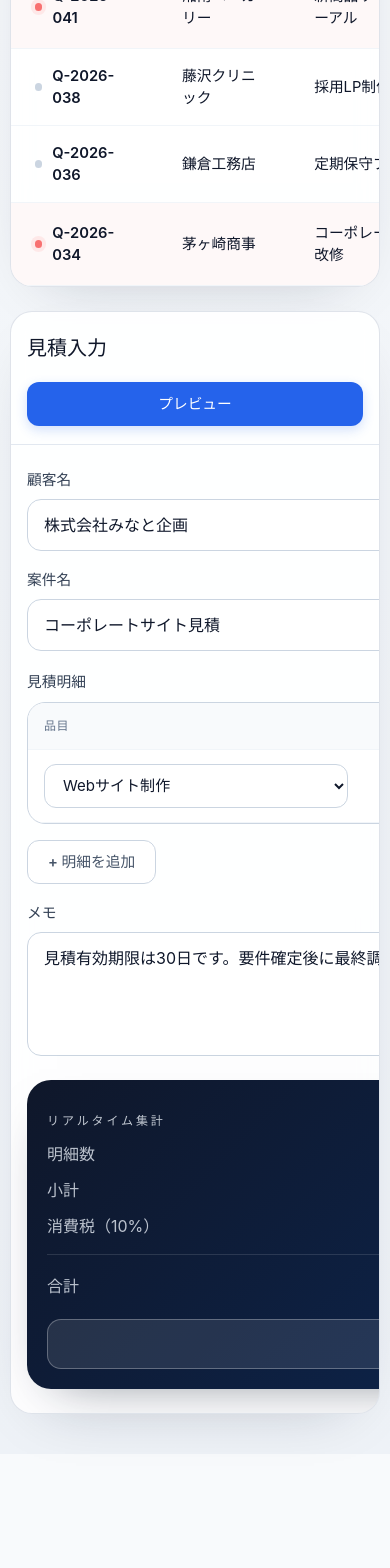
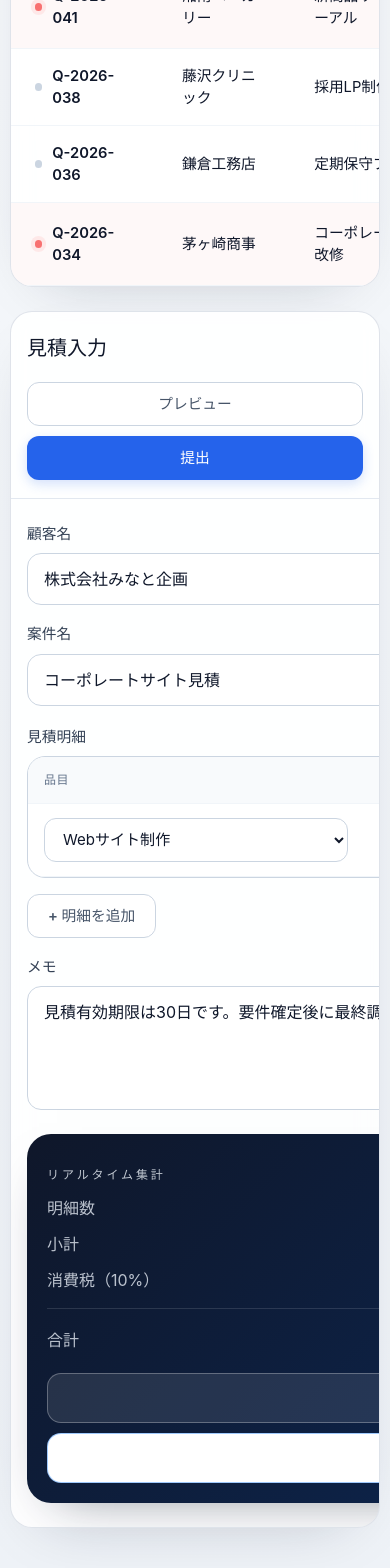
Before and after one commit to HiroyWorks/shonan-dx-app, a React (Vite) app: page / in a window 390 px wide. Shown: the part 935-2503 px from the top of the page. Before the commit the page ends 2389 px from the top, so only its background shows below. Built offline with nearby package versions, Linux system fonts and the light colour scheme.

Commit message:
Add quote submission flow

```diff
--- a/src/App.css
+++ b/src/App.css
@@ -1338,3 +1338,62 @@
 .quote-panel .panel-head h2 {
   margin-top: 0;
 }
+
+.quote-actions {
+  display: flex;
+  align-items: center;
+  justify-content: flex-end;
+  gap: 10px;
+  flex-wrap: wrap;
+}
+
+.submit-message {
+  margin: 18px 24px 0;
+  border: 1px solid #bfdbfe;
+  border-radius: 16px;
+  background: #eff6ff;
+  color: #1e3a8a;
+  font-size: 0.92rem;
+  font-weight: 700;
+  padding: 12px 16px;
+}
+
+.summary-actions {
+  display: grid;
+  gap: 10px;
+  margin-top: 18px;
+}
+
+.summary-actions .btn-preview-on-card {
+  margin-top: 0;
+}
+
+.btn-submit-on-card {
+  width: 100%;
+  border: 1px solid rgba(96, 165, 250, 0.6);
+  border-radius: 14px;
+  background: #ffffff;
+  color: #1e3a8a;
+  cursor: pointer;
+  font-weight: 800;
+  padding: 12px 14px;
+  transition: background 0.2s ease, transform 0.2s ease;
+}
+
+.btn-submit-on-card:hover {
+  background: #dbeafe;
+  transform: translateY(-1px);
+}
+
+@media (max-width: 720px) {
+  .quote-actions,
+  .quote-actions .btn-primary,
+  .quote-actions .btn-secondary {
+    width: 100%;
+  }
+
+  .submit-message {
+    margin-left: 16px;
+    margin-right: 16px;
+  }
+}
--- a/src/App.tsx
+++ b/src/App.tsx
@@ -66,7 +66,7 @@ const ITEMS: Item[] = [
   { id: 'photo', name: '撮影ディレクション', category: '現場', unitPrice: 80000, unit: '回' },
 ]
 
-const QUOTES: Quote[] = [
+const INITIAL_QUOTES: Quote[] = [
   {
     id: 'Q-2026-041',
     quoteNo: 'Q-2026-041',
@@ -129,6 +129,8 @@ const QUOTES: Quote[] = [
   },
 ]
 
+const QUOTES_STORAGE_KEY = 'estimate-management-quotes'
+
 const statusLabels: Record<QuoteStatus, string> = {
   Pending: '返答待ち',
   Won: '成約',
@@ -152,6 +154,38 @@ const formatDate = (value: string) => dateFormat.format(new Date(value))
 
 const findItem = (itemId: string) => ITEMS.find((item) => item.id === itemId) ?? ITEMS[0]
 const calcSubtotal = (rows: PreviewLineItem[]) => rows.reduce((sum, row) => sum + row.unitPrice * row.quantity, 0)
+
+const toLocalDateString = (date = new Date()) => {
+  const year = date.getFullYear()
+  const month = String(date.getMonth() + 1).padStart(2, '0')
+  const day = String(date.getDate()).padStart(2, '0')
+  return `${year}-${month}-${day}`
+}
+
+const getNextQuoteNo = (quotes: Quote[]) => {
+  const year = new Date().getFullYear()
+  const prefix = `Q-${year}-`
+  const maxSequence = quotes.reduce((max, quote) => {
+    if (!quote.quoteNo.startsWith(prefix)) return max
+    const sequence = Number(quote.quoteNo.slice(prefix.length))
+    return Number.isFinite(sequence) ? Math.max(max, sequence) : max
+  }, 0)
+
+  return `${prefix}${String(maxSequence + 1).padStart(3, '0')}`
+}
+
+const loadInitialQuotes = () => {
+  if (typeof window === 'undefined') return INITIAL_QUOTES
+
+  try {
+    const stored = window.localStorage.getItem(QUOTES_STORAGE_KEY)
+    if (!stored) return INITIAL_QUOTES
+    const parsed = JSON.parse(stored) as Quote[]
+    return Array.isArray(parsed) ? parsed : INITIAL_QUOTES
+  } catch {
+    return INITIAL_QUOTES
+  }
+}
 
 let nextId = 1
 const newLineItem = (itemId: string = ITEMS[0].id): LineItem => {
@@ -242,11 +276,17 @@ function QuotePreview({ preview }: { preview: PreviewQuote }) {
 }
 
 function App() {
+  const [quotes, setQuotes] = useState<Quote[]>(loadInitialQuotes)
   const [clientName, setClientName] = useState('株式会社みなと企画')
   const [projectName, setProjectName] = useState('コーポレートサイト見積')
   const [memo, setMemo] = useState('見積有効期限は30日です。要件確定後に最終調整いたします。')
   const [lineItems, setLineItems] = useState<LineItem[]>([newLineItem()])
   const [previewQuote, setPreviewQuote] = useState<PreviewQuote | null>(null)
+  const [submitMessage, setSubmitMessage] = useState('')
+
+  useEffect(() => {
+    window.localStorage.setItem(QUOTES_STORAGE_KEY, JSON.stringify(quotes))
+  }, [quotes])
 
   useEffect(() => {
     if (!previewQuote) return
@@ -302,16 +342,54 @@ function App() {
   const subtotal = useMemo(() => calcSubtotal(draftRows), [draftRows])
   const tax = Math.round(subtotal * 0.1)
   const total = subtotal + tax
+  const nextQuoteNo = useMemo(() => getNextQuoteNo(quotes), [quotes])
+  const quoteStats = useMemo(() => ({
+    pipelineTotal: quotes.reduce((sum, quote) => sum + quote.amount, 0),
+    wonAmount: quotes.filter((quote) => quote.status === 'Won').reduce((sum, quote) => sum + quote.amount, 0),
+    invoicedAmount: quotes.filter((quote) => quote.status === 'Invoiced').reduce((sum, quote) => sum + quote.amount, 0),
+    needsFollowUp: quotes.filter((quote) => quote.status === 'Pending' && quote.waitingDays >= 10).length,
+  }), [quotes])
 
   const openDraftPreview = () => {
+    const today = toLocalDateString()
     setPreviewQuote({
-      quoteNo: 'Q-2026-045',
-      issuedAt: '2026/06/25',
+      quoteNo: nextQuoteNo,
+      issuedAt: formatDate(today),
       client: clientName,
       project: projectName,
       memo,
       rows: draftRows,
     })
+  }
+
+  const handleSubmitQuote = () => {
+    const trimmedClient = clientName.trim()
+    const trimmedProject = projectName.trim()
+    if (!trimmedClient || !trimmedProject) {
+      setSubmitMessage('顧客名と案件名を入力してください。')
+      return
+    }
+
+    const today = toLocalDateString()
+    const submittedQuote: Quote = {
+      id: `${nextQuoteNo}-${Date.now()}`,
+      quoteNo: nextQuoteNo,
+      client: trimmedClient,
+      project: trimmedProject,
+      amount: total,
+      status: 'Pending',
+      createdAt: today,
+      waitingDays: 0,
+      memo,
+      lineItems: lineItems.map((row) => ({
+        itemId: row.itemId,
+        quantity: row.quantity,
+        unitPrice: row.unitPrice,
+      })),
+    }
+
+    setQuotes((prev) => [submittedQuote, ...prev])
+    setSubmitMessage(`${nextQuoteNo} を提出済み一覧に追加しました。`)
   }
 
   return (
@@ -329,22 +407,22 @@ function App() {
           <div className="kpi-grid">
             <div className="kpi-card">
               <span className="kpi-label">見積総額</span>
-              <strong className="kpi-value">{formatYen(1738000)}</strong>
+              <strong className="kpi-value">{formatYen(quoteStats.pipelineTotal)}</strong>
               <span className="kpi-hint">提出済み見積の合計</span>
             </div>
             <div className="kpi-card">
               <span className="kpi-label">成約金額</span>
-              <strong className="kpi-value value-success">{formatYen(264000)}</strong>
+              <strong className="kpi-value value-success">{formatYen(quoteStats.wonAmount)}</strong>
               <span className="kpi-hint">成約済み案件の合計</span>
             </div>
             <div className="kpi-card">
               <span className="kpi-label">請求済み</span>
-              <strong className="kpi-value value-info">{formatYen(198000)}</strong>
+              <strong className="kpi-value value-info">{formatYen(quoteStats.invoicedAmount)}</strong>
               <span className="kpi-hint">請求処理済みの金額</span>
             </div>
             <div className="kpi-card kpi-card-alert">
               <span className="kpi-label">要フォロー</span>
-              <strong className="kpi-value value-danger">2</strong>
+              <strong className="kpi-value value-danger">{quoteStats.needsFollowUp}</strong>
               <span className="kpi-hint">10日以上返答待ちの案件</span>
             </div>
           </div>
@@ -375,7 +453,7 @@ function App() {
                   </tr>
                 </thead>
                 <tbody>
-                  {QUOTES.map((quote) => {
+                  {quotes.map((quote) => {
                     const needsAttention = quote.status === 'Pending' && quote.waitingDays >= 10
 
                     return (
@@ -412,10 +490,17 @@ function App() {
               <div>
                 <h2>見積入力</h2>
               </div>
-              <button className="btn-primary" onClick={openDraftPreview}>
-                プレビュー
-              </button>
+              <div className="quote-actions">
+                <button className="btn-secondary" onClick={openDraftPreview}>
+                  プレビュー
+                </button>
+                <button className="btn-primary" onClick={handleSubmitQuote}>
+                  提出
+                </button>
+              </div>
             </div>
+
+            {submitMessage && <div className="submit-message">{submitMessage}</div>}
 
             <div className="form-grid">
               <div className="form-column">
@@ -525,9 +610,14 @@ function App() {
                   <div className="summary-row"><span>消費税（10%）</span><strong>{formatYen(tax)}</strong></div>
                   <div className="summary-divider" />
                   <div className="summary-total"><span>合計</span><strong>{formatYen(total)}</strong></div>
-                  <button className="btn-preview-on-card" onClick={openDraftPreview}>
-                    見積書を確認
-                  </button>
+                  <div className="summary-actions">
+                    <button className="btn-preview-on-card" onClick={openDraftPreview}>
+                      見積書を確認
+                    </button>
+                    <button className="btn-submit-on-card" onClick={handleSubmitQuote}>
+                      提出する
+                    </button>
+                  </div>
                 </div>
               </aside>
             </div>
```
